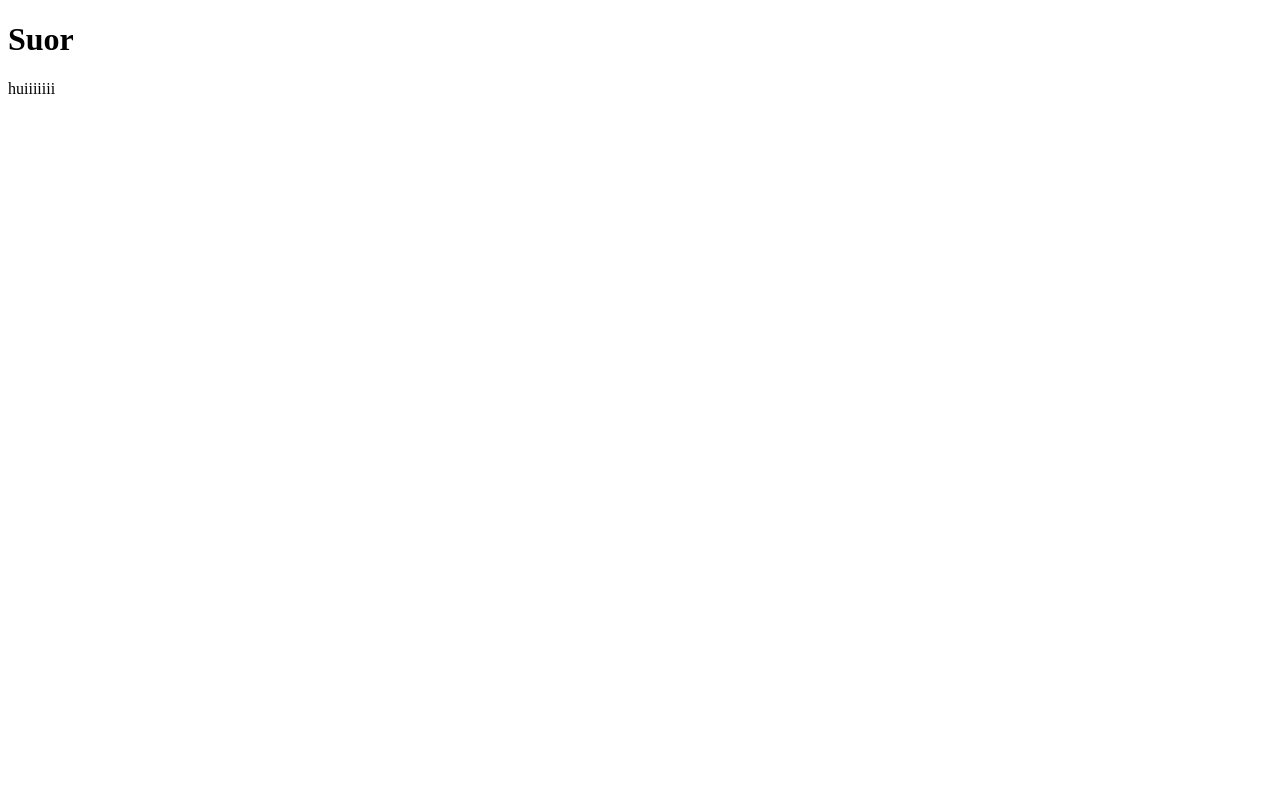
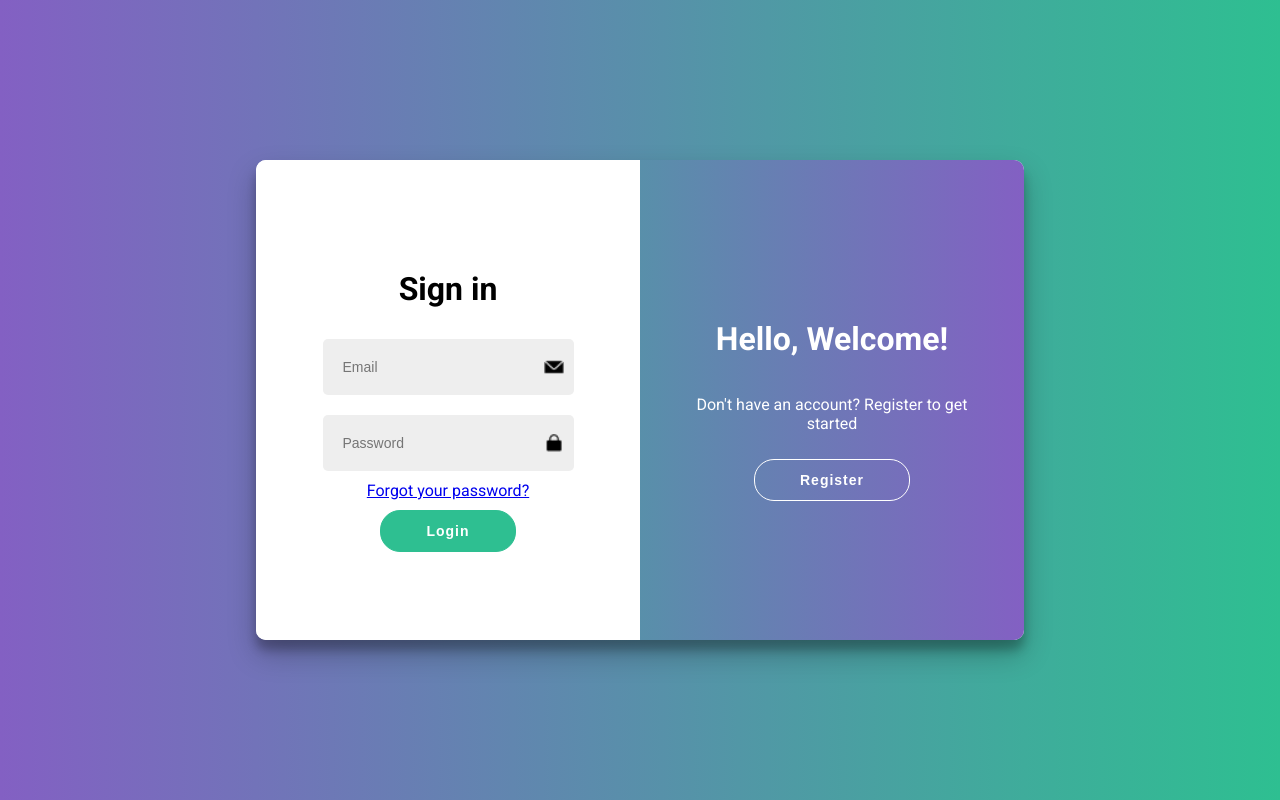
Before and after one commit to AnanyaDas26/BackendTest, a plain HTML site: page client/index.html in a window 1280 px wide. Drawn offline with Linux system fonts and the light colour scheme.

Commit message:
Add login/register UI with associated styles and scripts

```diff
--- a/client/index.html
+++ b/client/index.html
@@ -1,12 +1,74 @@
 <!DOCTYPE html>
 <html lang="en">
-  <head>
-    <meta charset="UTF-8" />
-    <meta name="viewport" content="width=device-width, initial-scale=1.0" />
-    <title>From</title>
-  </head>
-  <body>
-    <h1>Suor</h1>
-    <p>huiiiiiii</p>
-  </body>
+<head>
+  <meta charset="UTF-8" />
+  <meta name="viewport" content="width=device-width, initial-scale=1.0"/>
+  <title>Login/Register Toggle</title>
+  <link rel="stylesheet" href="style.css" />
+</head>
+<body>
+
+  <div class="container" id="container">
+    <div class="form-container sign-up-container">
+      <form action="#">
+  <h1>Create Account</h1>
+
+  <div class="input-box">
+    <input type="text" placeholder="Username" />
+    <img src="./icons8-user-16.png" alt="">
+  </div>
+
+  <div class="input-box">
+    <input type="email" placeholder="Email" />
+     <img src="./icons8-email-16.png" alt="email icon" />
+  </div>
+
+  <div class="input-box">
+    <input type="password" placeholder="Password" />
+    <img src="./icons8-lock-16.png" alt="password icon" />
+  </div>
+
+  <button>Register</button>
+</form>
+
+    </div>
+
+    <div class="form-container sign-in-container">
+     <form action="#">
+  <h1>Sign in</h1>
+
+  <div class="input-box">
+    <input type="email" placeholder="Email" />
+    <img src="./icons8-email-16.png" alt="">
+  </div>
+
+  <div class="input-box">
+    <input type="password" placeholder="Password" />
+    <img src="./icons8-lock-16.png" alt="">
+  </div>
+
+  <a href="#">Forgot your password?</a>
+  <button>Login</button>
+</form>
+
+    </div>
+
+    <div class="overlay-container">
+      <div class="overlay">
+        <div class="overlay-panel overlay-left">
+          <h1>Welcome Back!</h1>
+          <p>To keep connected, login with your personal info</p>
+          <button class="ghost" id="signIn">Login</button>
+        </div>
+        <div class="overlay-panel overlay-right">
+          <h1>Hello, Welcome!</h1>
+          <p>Don't have an account? Register to get started</p>
+          <button class="ghost" id="signUp">Register</button>
+        </div>
+      </div>
+    </div>
+  </div>
+
+  <script src="script.js"></script>
+</body>
 </html>
--- /dev/null
+++ b/client/script.js
@@ -0,0 +1,11 @@
+const container = document.getElementById('container');
+const signUpButton = document.getElementById('signUp');
+const signInButton = document.getElementById('signIn');
+
+signUpButton.addEventListener('click', () => {
+  container.classList.add("right-panel-active");
+});
+
+signInButton.addEventListener('click', () => {
+  container.classList.remove("right-panel-active");
+});
--- a/client/style.css
+++ b/client/style.css
@@ -0,0 +1,182 @@
+@import url('https://fonts.googleapis.com/css2?family=Roboto:wght@400;700&display=swap');
+
+* {
+  box-sizing: border-box;
+}
+
+body {
+  font-family: 'Roboto', sans-serif;
+  background: linear-gradient(to right, #8360c3, #2ebf91);
+  display: flex;
+  justify-content: center;
+  align-items: center;
+  height: 100vh;
+  margin: 0;
+}
+
+.container {
+  background: #fff;
+  border-radius: 10px;
+  box-shadow: 0 14px 28px rgba(0,0,0,0.25),
+              0 10px 10px rgba(0,0,0,0.22);
+  position: relative;
+  overflow: hidden;
+  width: 768px;
+  max-width: 100%;
+  min-height: 480px;
+  transition: all 0.6s ease-in-out;
+}
+.input-box {
+  display: flex;
+  align-items: center;
+  justify-content: space-between;
+  background-color: #eee;
+  border-radius: 5px;
+  padding: 0 10px;
+  margin: 10px 0;
+}
+
+.input-box input {
+  border: none;
+  outline: none;
+  background: transparent;
+  padding: 12px 10px;
+  width: 100%;
+  font-size: 14px;
+}
+
+.input-box img {
+  width: 20px;
+  height: 20px;
+  margin-left: 10px;
+}
+
+.form-container {
+  position: absolute;
+  top: 0;
+  height: 100%;
+  transition: all 0.6s ease-in-out;
+}
+
+.sign-in-container {
+  left: 0;
+  width: 50%;
+  z-index: 2;
+}
+
+.sign-up-container {
+  left: 0;
+  width: 50%;
+  opacity: 0;
+  z-index: 1;
+}
+
+.container.right-panel-active .sign-in-container {
+  transform: translateX(100%);
+}
+
+.container.right-panel-active .sign-up-container {
+  transform: translateX(100%);
+  opacity: 1;
+  z-index: 5;
+}
+
+form {
+  background-color: #ffffff;
+  display: flex;
+  flex-direction: column;
+  padding: 0 50px;
+  justify-content: center;
+  align-items: center;
+  height: 100%;
+  text-align: center;
+}
+
+input {
+  background-color: #eee;
+  border: none;
+  padding: 12px 15px;
+  margin: 8px 0;
+  width: 100%;
+  border-radius: 5px;
+}
+
+button {
+  border-radius: 20px;
+  border: 1px solid #2ebf91;
+  background-color: #2ebf91;
+  color: #fff;
+  font-size: 14px;
+  font-weight: bold;
+  padding: 12px 45px;
+  margin-top: 10px;
+  letter-spacing: 1px;
+  transition: transform 80ms ease-in;
+  cursor: pointer;
+}
+
+button.ghost {
+  background-color: transparent;
+  border-color: #fff;
+}
+
+.overlay-container {
+  position: absolute;
+  top: 0;
+  left: 50%;
+  width: 50%;
+  height: 100%;
+  overflow: hidden;
+  transition: transform 0.6s ease-in-out;
+  z-index: 100;
+}
+
+.container.right-panel-active .overlay-container {
+  transform: translateX(-100%);
+}
+
+.overlay {
+  background: linear-gradient(to right, #2ebf91, #8360c3);
+  color: white;
+  position: relative;
+  left: -100%;
+  height: 100%;
+  width: 200%;
+  transform: translateX(0);
+  transition: transform 0.6s ease-in-out;
+}
+
+.container.right-panel-active .overlay {
+  transform: translateX(50%);
+}
+
+.overlay-panel {
+  position: absolute;
+  display: flex;
+  flex-direction: column;
+  justify-content: center;
+  align-items: center;
+  padding: 0 40px;
+  text-align: center;
+  top: 0;
+  height: 100%;
+  width: 50%;
+  transition: transform 0.6s ease-in-out;
+}
+
+.overlay-left {
+  transform: translateX(-20%);
+}
+
+.overlay-right {
+  right: 0;
+  transform: translateX(0);
+}
+
+.container.right-panel-active .overlay-left {
+  transform: translateX(0);
+}
+
+.container.right-panel-active .overlay-right {
+  transform: translateX(20%);
+}
```
Also changed, not shown: client/icons8-email-16.png (added), client/icons8-lock-16.png (added), client/icons8-user-16.png (added).
